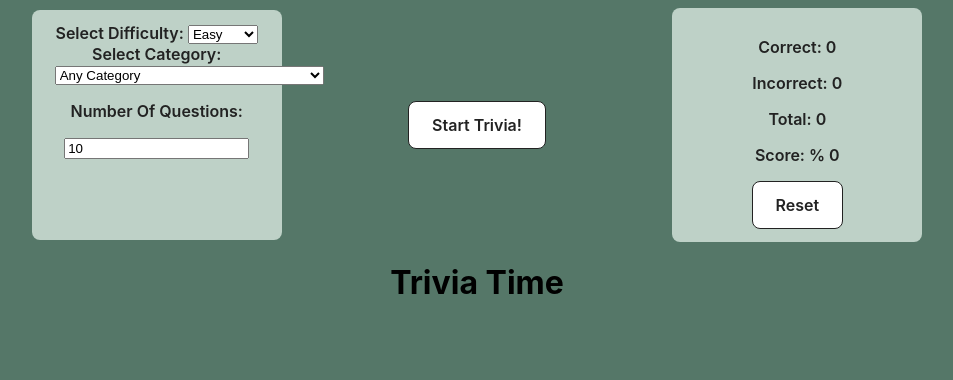
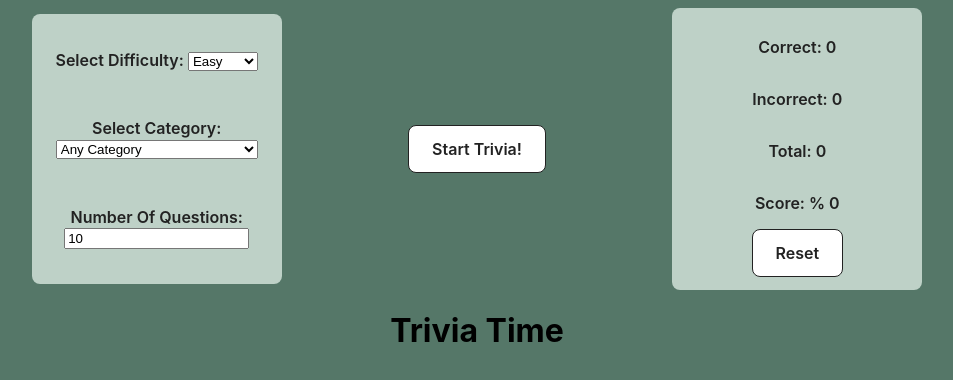
Before and after one commit to vladboudreaux/SDI-Project-2, a React (Vite) app: page / in a window 1280 px wide. Shown: the top 380 px of the page, without its empty margins (163-1116 px from the left). Built offline with nearby package versions, Linux system fonts and the light colour scheme.

Commit message:
README.md and final styling fixes

```diff
--- a/src/App.css
+++ b/src/App.css
@@ -22,7 +22,6 @@ body {
   box-sizing: border-box;
   color: #222222;
   cursor: pointer;
-  display: inline-block;
   font-family: Circular, -apple-system, BlinkMacSystemFont, Roboto, "Helvetica Neue", sans-serif;
   font-size: 16px;
   font-weight: 600;
@@ -39,11 +38,28 @@ body {
   -webkit-user-select: none;
   flex: 1;
   max-width: 250px;
-  max-height: 250px;
+  min-height: 220px;
+
 }
 
 .modifiers {
-  min-height: 230px;
+  display: flex;
+  flex-direction: column;
+  align-items: center;
+  min-height: 270px;
+  gap: 25px;
+  justify-content: space-evenly;
+}
+
+.scoreCard {
+  display: flex;
+  flex-direction: column;
+  align-items: center;
+  gap: 0;
+}
+
+.selectCategory {
+  max-width: 75%;
 }
 
 .questionsBox {
--- a/src/PageHeader.jsx
+++ b/src/PageHeader.jsx
@@ -17,21 +17,28 @@ function PageHeader() {
         <>
             <div className='pageHeader'>
                 <div className='modifiers'>
+                    <div>
                         <label htmlFor='selectDifficulty'> Select Difficulty: </label>
                         <select name='selectDifficulty' id='selectDifficulty' value={difficulty} onChange={(e) => setDifficulty(e.target.value)}>
                             <option value='easy'>Easy</option>
                             <option value='medium'>Medium</option>
                             <option value='hard'>Hard</option>
                         </select>
+                    </div>
+                    <div>
                         <label htmlFor='selectCategory'> Select Category: </label>
-                    <select name='selectCategory' id='selectCategory' value={category} onChange={(e) => setCategory(e.target.value)}>
+                        <select className='selectCategory' name='selectCategory' id='selectCategory' value={category} onChange={(e) => setCategory(e.target.value)}>
                             <option value=''>Any Category</option>
                             {categories.map(cat => (
                                 <option key={cat.id} value={cat.id}>{cat.name}</option>
                             ))}
                         </select>
-                    <p> Number of Questions: </p>
+                    </div>
+                    <div>
+
+                        <label htmlFor='numberOfQuestions'> Number of Questions: </label>
                         <input id='numberOfQuestions' placeholder='number of questions' value={numberOfQuestions} onChange={(e) => setNumberOfQuestions(e.target.value)} />
+                    </div>
                 </div>
                 <div className='startButton'>
                     <button onClick={() => setStarted(true)}> Start Trivia! </button>
```
Also changed, not shown: 1 other file (tests, documents, lock files or other folders). Lines whose indentation alone changed are shown as unchanged.
